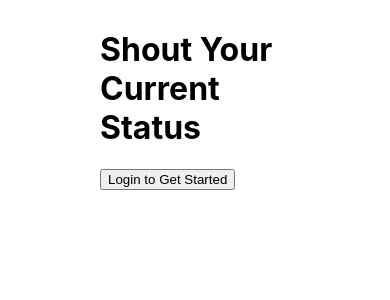
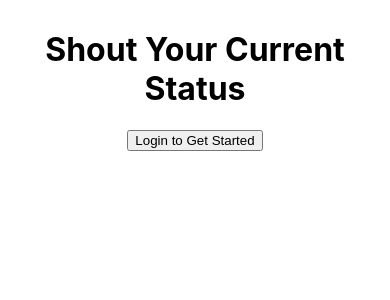
Before and after one commit to nao-noah/cic3-nodejs-fin, a React (Create React App) app: page / in a window 390 px wide. Shown: the top 300 px of the page. Built offline with nearby package versions, Linux system fonts and the light colour scheme; no server answers.

Commit message:
Add sass, responsive

```diff
--- a/package.json
+++ b/package.json
@@ -10,6 +10,7 @@
     "react": "^17.0.2",
     "react-dom": "^17.0.2",
     "react-scripts": "5.0.0",
+    "sass": "^1.49.7",
     "web-vitals": "^2.1.4"
   },
   "scripts": {
--- a/src/App.css
+++ /dev/null
@@ -1,15 +0,0 @@
-.AppWrapper {
-  margin: 30px 100px;
-}
-
-span {
-  font-weight: bold;
-}
-
-.shouting {
-  margin: 20px 0;
-}
-
-.shoutButton {
-  margin-right: 10px;
-}
--- a/src/App.jsx
+++ b/src/App.jsx
@@ -1,5 +1,5 @@
 import logo from "./logo.svg";
-import "./App.css";
+import "./App.scss";
 import {
   getAuth,
   GoogleAuthProvider,
--- /dev/null
+++ b/src/App.scss
@@ -0,0 +1,24 @@
+.AppWrapper {
+  margin: 30px 100px;
+
+  @media only screen and (max-width: 680px) {
+    margin: 30px auto;
+    text-align: center;
+  }
+}
+
+span {
+  font-weight: bold;
+}
+
+.shouting {
+  margin: 20px 0;
+
+  @media only screen and (max-width: 680px) {
+    margin: 10px 0;
+  }
+}
+
+.shoutButton {
+  margin-right: 10px;
+}
```
Also changed, not shown: 1 other file (tests, documents, lock files or other folders).
